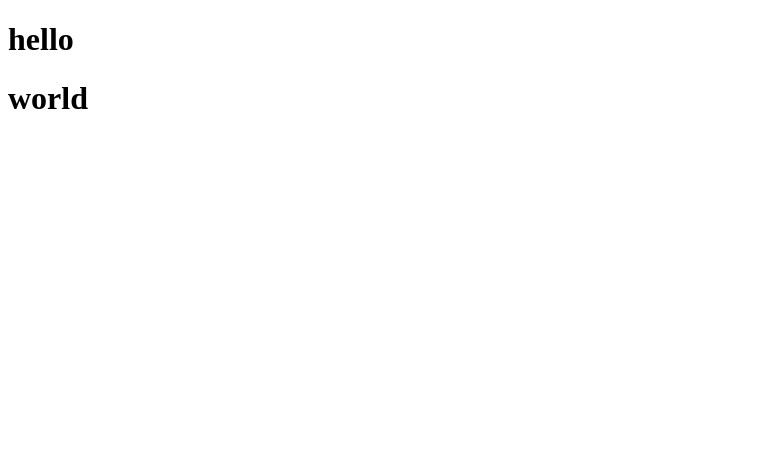
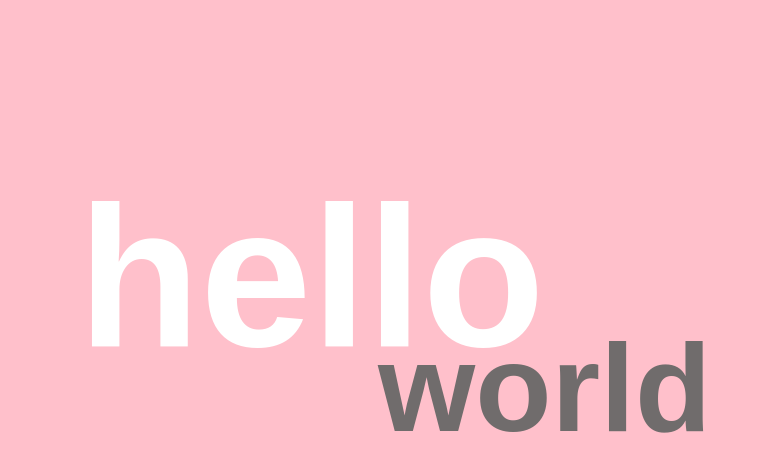
Before and after one commit to OmerFainshtein/devops-assignment, a plain HTML site: page app/static/index.html in a window 1280 px wide. Shown: the whole page, without its empty margins (0-757 px from the left). Drawn offline with Linux system fonts and the light colour scheme; some packages are replaced by stand-ins of ours; the site is published under a folder, as on GitHub Pages, so addresses that start at the root find nothing; a script that the page names is missing.

Commit message:
App design changes

```diff
--- a/app/static/index.html
+++ b/app/static/index.html
@@ -1,15 +1,7 @@
 <!DOCTYPE html>
 <html lang="en">
 <head>
-    <!-- Import the component -->
-<script type="module" src="https://ajax.googleapis.com/ajax/libs/model-viewer/3.1.1/model-viewer.min.js"></script>
-
-<!-- Use it like any other HTML element -->
-<model-viewer alt="Neil Armstrong's Spacesuit from the Smithsonian Digitization Programs Office and National Air and Space Museum" src="shared-assets/models/NeilArmstrong.glb" ar environment-image="shared-assets/environments/moon_1k.hdr" poster="shared-assets/models/NeilArmstrong.webp" shadow-intensity="1" camera-controls touch-action="pan-y"></model-viewer>
-    <meta charset="UTF-8">
-    <meta name="viewport" content="width=device-width, initial-scale=1.0">
-
-    <link rel="stylesheet" href="/app/static/styles.css">
+    <link rel="stylesheet" href="styles.css">
     <title>Devops assignment</title>
 </head>
 <body>
--- a/app/static/styles.css
+++ b/app/static/styles.css
@@ -1,7 +1,7 @@
 body {
     font-family: Arial, sans-serif;
-    background-color:pink; /* Solid dark background color */
-    color: #ffffff; /* Text color for better contrast */
+    background-color:pink;
+    color: #ffffff;
 }
 
 .text-container {
```
